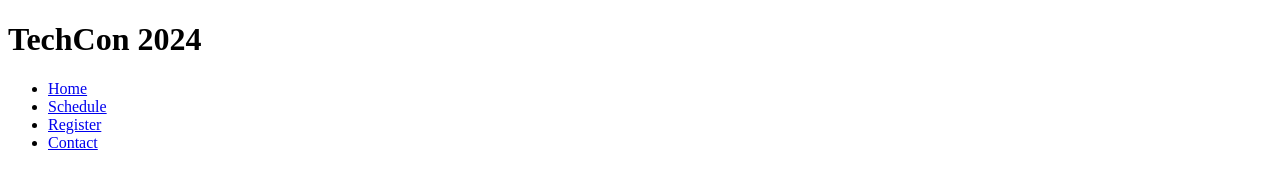
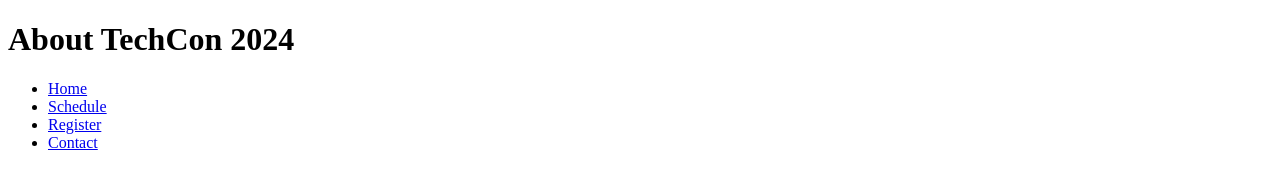
Before and after one commit to nanaishmub/TechCon_HTML, a plain HTML site: page techcon_website/about.html in a window 1280 px wide. Shown: the top 169 px of the page. Drawn offline with Linux system fonts and the light colour scheme.

Commit message:
Add about.html

```diff
--- a/techcon_website/about.html
+++ b/techcon_website/about.html
@@ -7,7 +7,7 @@
 </head>
 <body>
     <header>
-        <h1>TechCon 2024</h1>
+        <h1>About TechCon 2024</h1>
         <nav>
             <ul>
                 <li><a href="index.html">Home</a></li>
```
